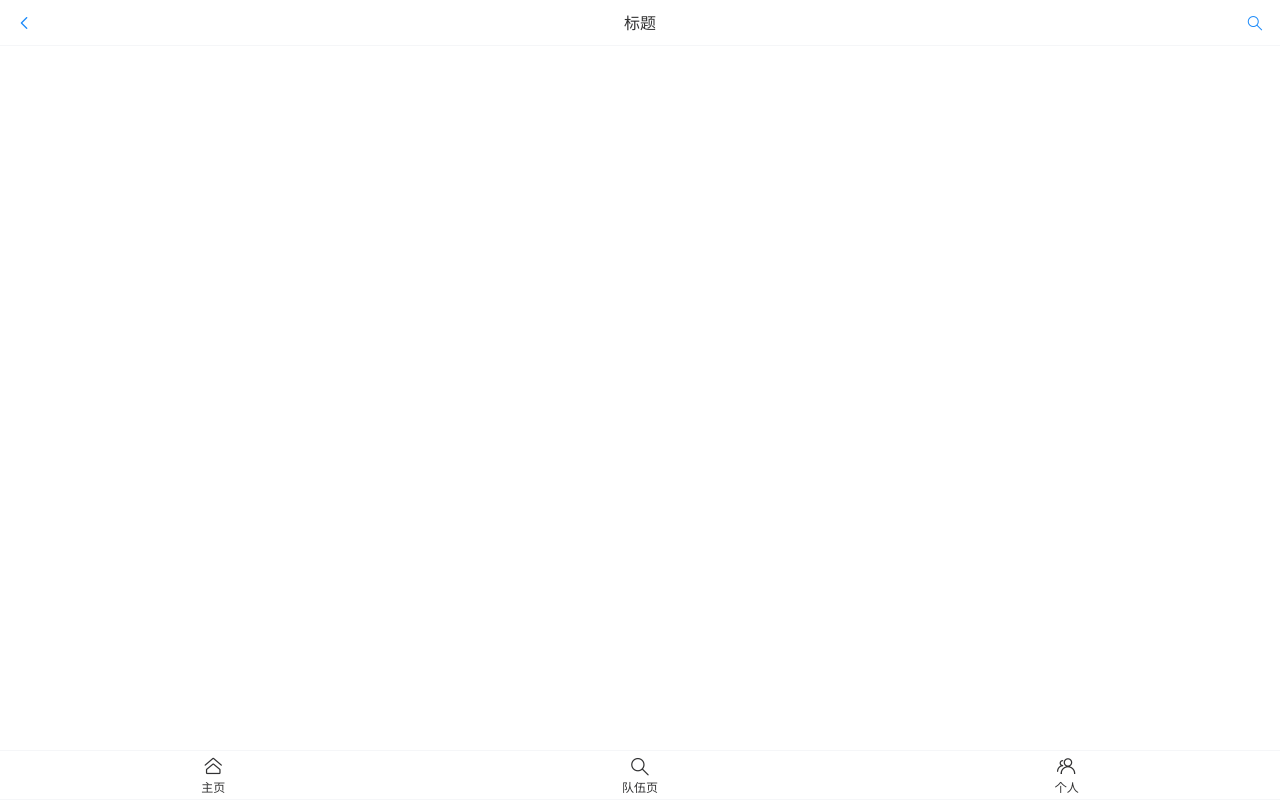
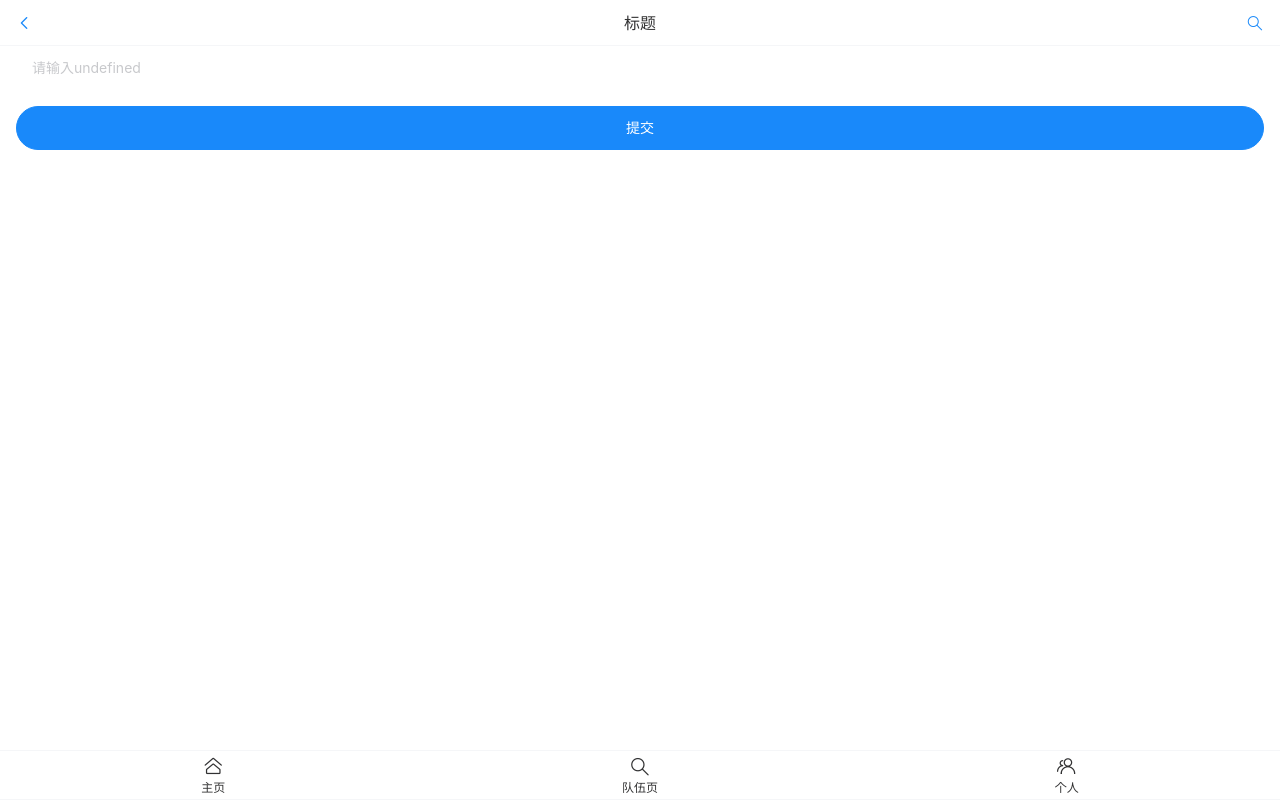
Before and after one commit to RustHYL/Partner, a Vue app in the folder partner-matching-frontend/: page /#/user/edit in a window 1280 px wide. Built offline with nearby package versions, Linux system fonts and the light colour scheme.

Commit message:
fontend
editPage v0.0.1

```diff
--- a/partner-matching-frontend/components.d.ts
+++ b/partner-matching-frontend/components.d.ts
@@ -11,9 +11,12 @@
     RouterView: typeof import('vue-router')['RouterView']
     VanButton: typeof import('vant/es')['Button']
     VanCell: typeof import('vant/es')['Cell']
+    VanCellGroup: typeof import('vant/es')['CellGroup']
     VanCol: typeof import('vant/es')['Col']
     VanConfigProvider: typeof import('vant/es')['ConfigProvider']
     VanDivider: typeof import('vant/es')['Divider']
+    VanField: typeof import('vant/es')['Field']
+    VanForm: typeof import('vant/es')['Form']
     VanIcon: typeof import('vant/es')['Icon']
     VanNavBar: typeof import('vant/es')['NavBar']
     VanRow: typeof import('vant/es')['Row']
--- a/partner-matching-frontend/src/layouts/BasicLayout.vue
+++ b/partner-matching-frontend/src/layouts/BasicLayout.vue
@@ -26,7 +26,7 @@
 
 const router = useRouter();
 const onClickLeft = () => {
-  router.push('/')
+  router.back();
 };
 const onClickRight = () => {
   router.push('/search')
--- a/partner-matching-frontend/src/pages/UserEditPage.vue
+++ b/partner-matching-frontend/src/pages/UserEditPage.vue
@@ -1,11 +1,36 @@
 <template>
+  <van-form @submit="onSubmit">
+    <van-cell-group inset>
+      <van-field
+          v-model="editUser.currentValue"
+          :name="editUser.editKey"
+          :label="editUser.editName"
+          :placeholder="`请输入${editUser.editName}`"
+      />
+    </van-cell-group>
+    <div style="margin: 16px;">
+      <van-button round block type="primary" native-type="submit">
+        提交
+      </van-button>
+    </div>
+  </van-form>
 
 </template>
 
 <script setup lang="ts">
-import {useRouter} from "vue-router";
+import {useRoute} from "vue-router";
+import {ref} from "vue";
 
-const router = useRouter();
+const route = useRoute();
+const editUser = ref({
+  editKey: route.query.editKey,
+  editName: route.query.editName,
+  currentValue: route.query.currentValue
+})
+const onSubmit = (values) => {
+  //todo 把editKey,currentValue,editName提交到后台
+  console.log('onSubmit',values);
+};
 
 </script>
 
--- a/partner-matching-frontend/src/pages/UserPage.vue
+++ b/partner-matching-frontend/src/pages/UserPage.vue
@@ -1,13 +1,13 @@
 <template>
   <div style="text-align: start">
-    <van-cell title="昵称" is-link :value="user.username" @click="toEdit('username',user.username)" />
+    <van-cell title="昵称" is-link :value="user.username" @click="toEdit('username','昵称',user.username)" />
     <van-cell title="用户账号" :value="user.userAccount" />
     <van-cell title="头像" is-link to="user/edit">
       <img style="height: 48px; width: 48px" :src="user.avatarUrl" />
     </van-cell>
-    <van-cell title="性别" is-link to="user/edit" :value="user.gender" />
-    <van-cell title="电话" is-link to="user/edit" :value="user.phone" />
-    <van-cell title="邮箱" is-link to="user/edit" :value="user.email" />
+    <van-cell title="性别" is-link :value="user.gender" @click="toEdit('gender','性别',user.gender)" />
+    <van-cell title="电话" is-link :value="user.phone" @click="toEdit('phone','电话',user.phone)" />
+    <van-cell title="邮箱" is-link :value="user.email" @click="toEdit('email','邮箱',user.email)" />
     <van-cell title="校验编号" :value="user.verifyCode" />
     <van-cell title="注册时间" :value="user.createTime.toISOString()" />
   </div>
@@ -30,11 +30,12 @@
 }
 
 const router = useRouter();
-const toEdit = (editKey: string, currentValue: string) => {
+const toEdit = (editKey: string,editName: string, currentValue: string) => {
   router.push({
     path: '/user/edit',
     query: {
       editKey,
+      editName,
       currentValue,
     }
   })
```
